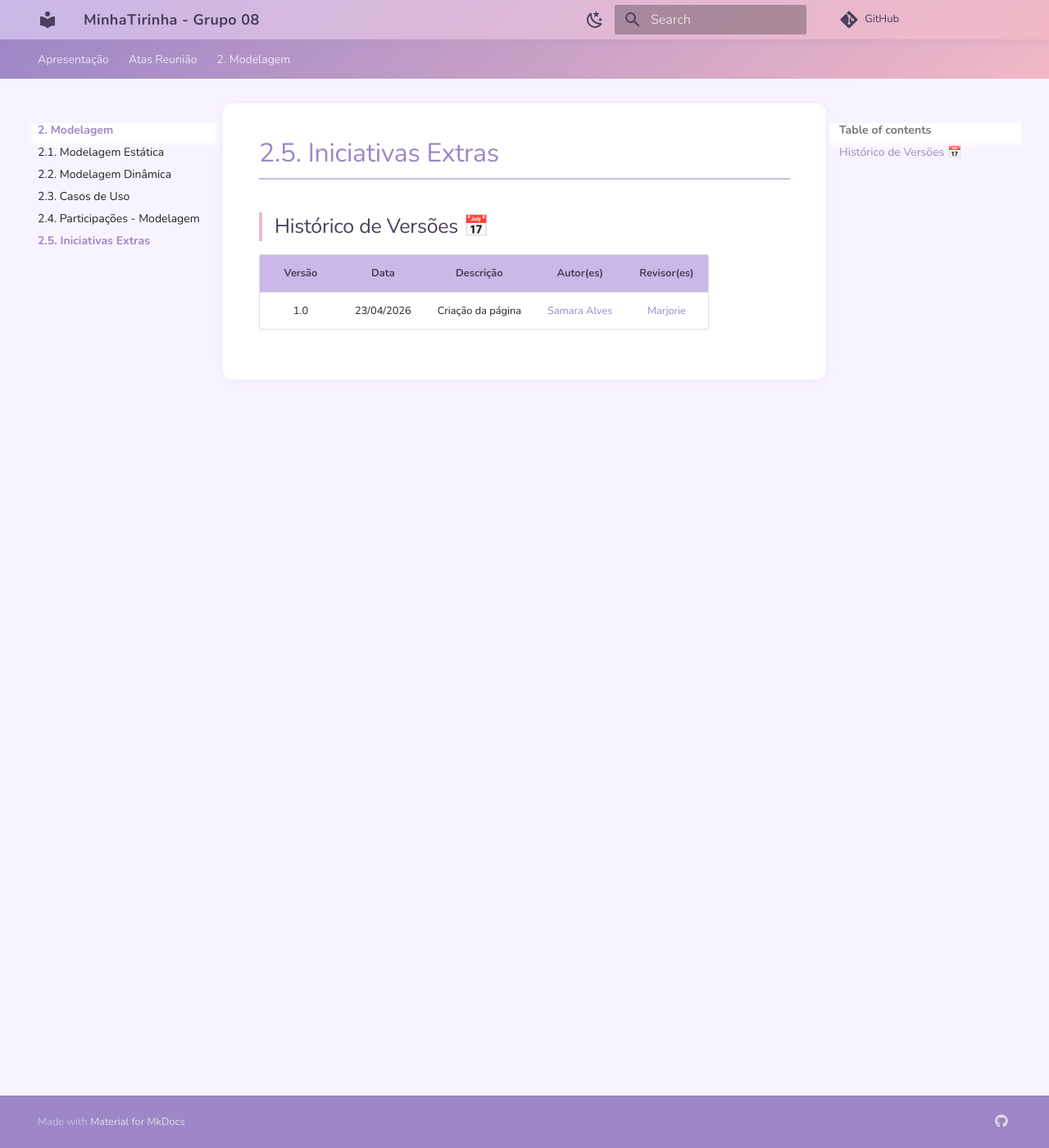
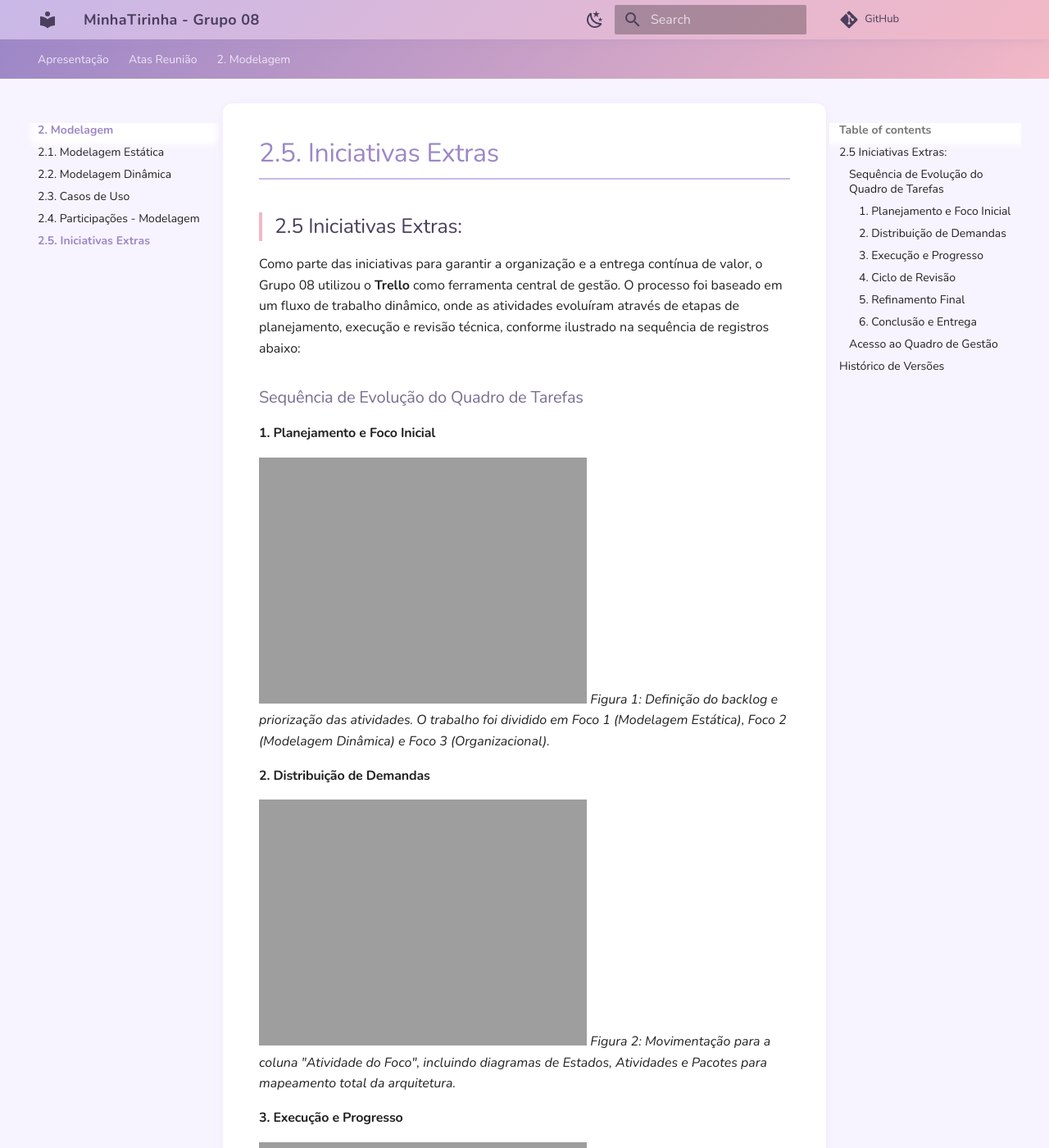
Before and after one commit to UnBArqDsw2026-1-Turma01/2026.1-T01-G08_MinhaTirinha_Entrega_02, an MkDocs documentation site: the page built from docs/Modelagem/2.5.IniciativasExtras.md, in a window 1280 px wide and 1400 px high. Shown: the whole window at 82% size. Built offline with MkDocs 1.6.1 and Material for MkDocs 9.7.7, drawn with Linux system fonts in a browser that asks for light colours; comment, search, counter and statistics services are not loaded; some of the changed text lies outside the part shown.

Commit message:
docs: add das informacoes e comprobatorios do trello

```diff
--- a/docs/Modelagem/2.5.IniciativasExtras.md
+++ b/docs/Modelagem/2.5.IniciativasExtras.md
@@ -1,5 +1,48 @@
-## Histórico de Versões 📅
+## 2.5 Iniciativas Extras:
+
+Como parte das iniciativas para garantir a organização e a entrega contínua de valor, o Grupo 08 utilizou o **Trello** como ferramenta central de gestão. O processo foi baseado em um fluxo de trabalho dinâmico, onde as atividades evoluíram através de etapas de planejamento, execução e revisão técnica, conforme ilustrado na sequência de registros abaixo:
+
+### Sequência de Evolução do Quadro de Tarefas
+
+#### 1. Planejamento e Foco Inicial
+![Planejamento Inicial](assets/Captura de Tela (568).jpg)
+*Figura 1: Definição do backlog e priorização das atividades. O trabalho foi dividido em Foco 1 (Modelagem Estática), Foco 2 (Modelagem Dinâmica) e Foco 3 (Organizacional).*
+
+#### 2. Distribuição de Demandas
+![Distribuição de Tarefas](assets/Captura de Tela (569).jpg)
+*Figura 2: Movimentação para a coluna "Atividade do Foco", incluindo diagramas de Estados, Atividades e Pacotes para mapeamento total da arquitetura.*
+
+#### 3. Execução e Progresso
+![Tarefas em Progresso](assets/Captura de Tela (570).jpg)
+*Figura 3: Início do desenvolvimento técnico. As tarefas de maior complexidade são movidas para a coluna de progresso, sinalizando o início da produção dos artefatos.*
+
+#### 4. Ciclo de Revisão
+![Revisão Técnica](assets/Captura de Tela (571).jpg)
+*Figura 4: Processo de garantia de qualidade; os artefatos concluídos passam pela coluna "Em Revisão" para validação cruzada entre os membros do grupo.*
+
+#### 5. Refinamento Final
+![Ajustes Finais](assets/Captura de Tela (572).jpg)
+*Figura 5: Fase final de ajustes nos diagramas de Casos de Uso e Pacotes, focando no polimento de detalhes visuais e nomenclaturas técnicas.*
+
+#### 6. Conclusão e Entrega
+![Entrega Concluída](assets/Captura de Tela (573).jpg)
+![Quadro Finalizado](assets/Captura de Tela (574).jpg)
+*Figura 6 e 7: Finalização do ciclo de trabalho com todas as atividades movidas para "Tarefas Concluídas", refletindo a transparência e organização do processo.*
+
+> **Nota de Valor:** O uso desta metodologia permitiu ao grupo superar desafios técnicos, promovendo uma colaboração eficiente e garantindo que todos os requisitos do projeto fossem atendidos dentro do cronograma acadêmico.
+
+---
+
+### Acesso ao Quadro de Gestão
+Para visualizar o detalhamento de cada tarefa, etiquetas e o histórico completo de movimentações, acesse o quadro oficial do projeto:
+
+* [**Quadro de Gestão - Trello (Grupo 08)**](https://trello.com.br/b/VwjTEPPO/meu-quadro-do-trello)
+
+
+
+## Histórico de Versões
 
 | Versão | Data | Descrição | Autor(es) | Revisor(es) |
 | :--: | :--: | :--: | :--: | :--: |
 | 1.0 | 23/04/2026 | Criação da página | [Samara Alves](https://github.com/SamaraAlvess) | [Marjorie](https://github.com/Marjoriemitzi) |
+| 1.2 | 23/04/2026 | Adição das imagens do trello e da explicação delas | [Marjorie Mitzi] (https://github.com/Marjoriemitzi) | [Samara Alves] (https://github.com/SamaraAlvess) |
```
Also changed, not shown: docs/assets/Captura de Tela (568).png (added), docs/assets/Captura de Tela (569).png (added), docs/assets/Captura de Tela (570).png (added), docs/assets/Captura de Tela (571).png (added), docs/assets/Captura de Tela (572).png (added), docs/assets/Captura de Tela (573).png (added), docs/assets/Captura de Tela (574).png (added).
